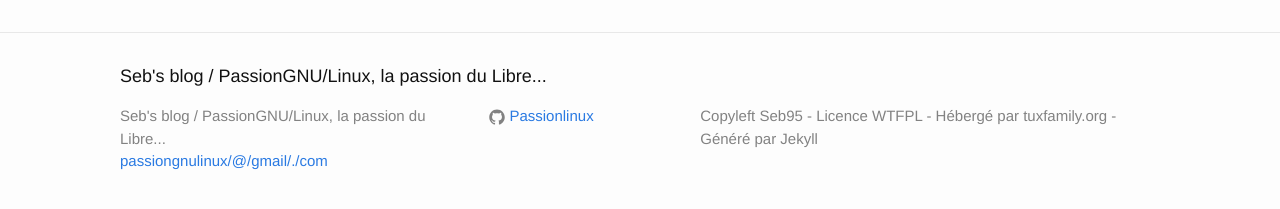
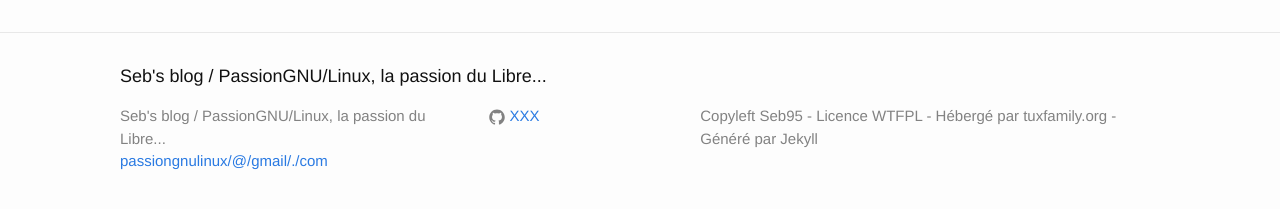
Before and after one commit to Passionlinux/blog-generate, a Jekyll site: the page built from index.html, in a window 1280 px wide and 900 px high, scrolled down 36820 px. Shown: the part 667-876 px from the top of the window. Built offline with Jekyll 4.4.1, drawn with Linux system fonts in a browser that asks for light colours.

Commit message:
modification de conf

```diff
--- a/_config.yml
+++ b/_config.yml
@@ -13,7 +13,7 @@ description: > # this means to ignore newlines until "baseurl:"
 baseurl: "" # the subpath of your site, e.g. /blog
 url: "https://passiongnulinux.tuxfamily.org/" # the base hostname & protocol for your site
 twitter_username:
-github_username: Passionlinux
+github_username: XXX
 
 # Build settings
 markdown: kramdown
```
